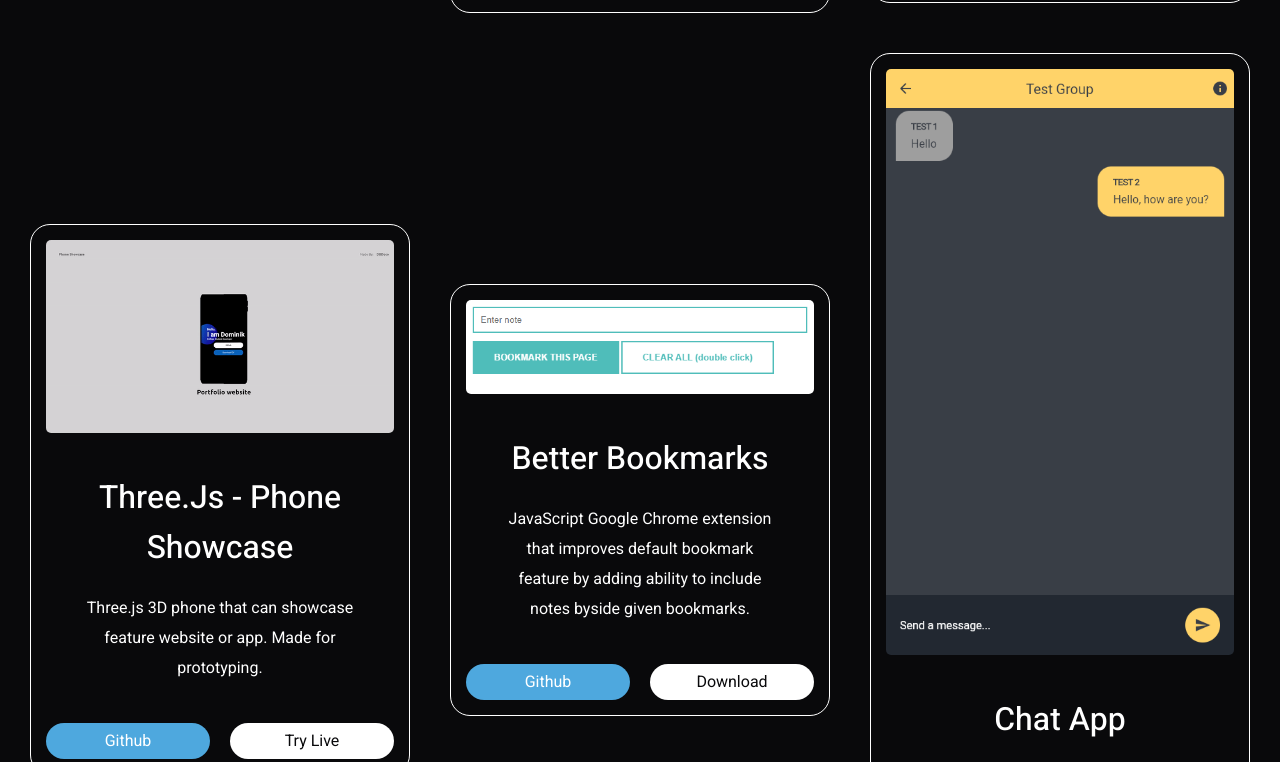
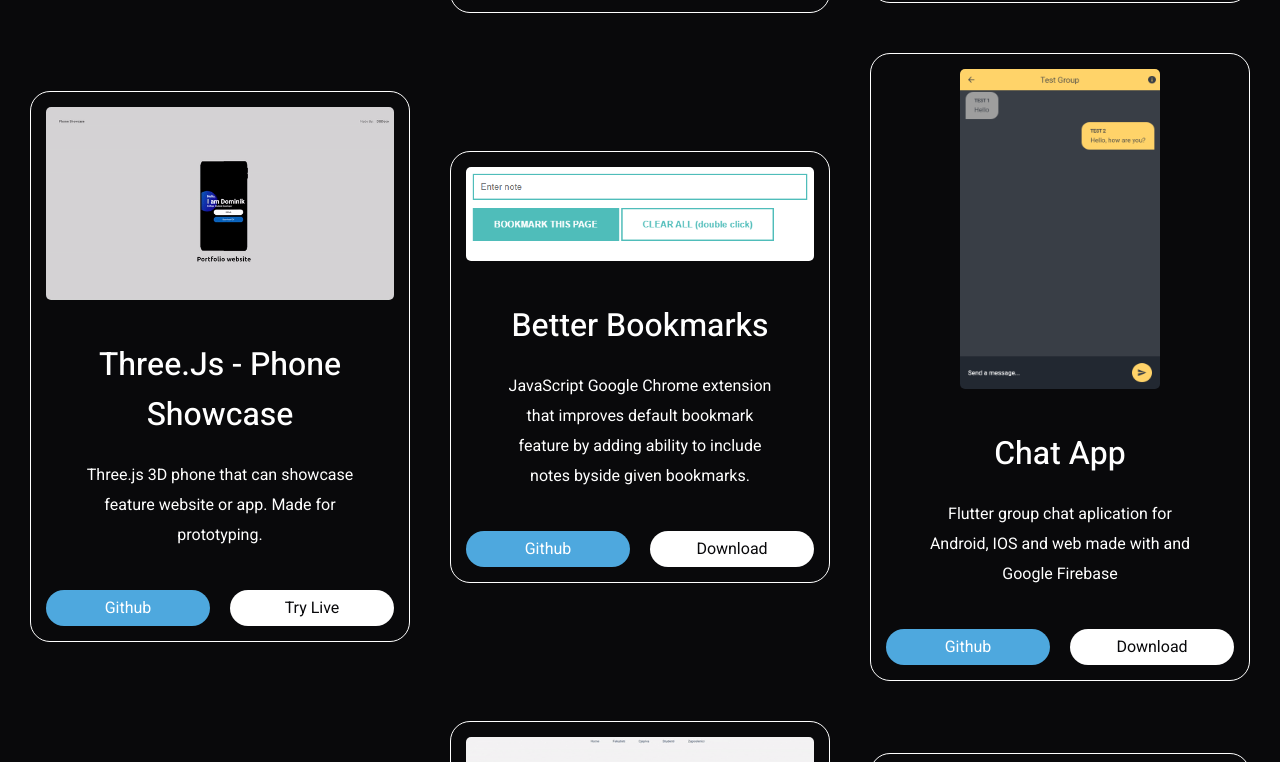
Before and after one commit to DBDoco/Portfolio-website, a plain HTML site: page index.html in a window 1280 px wide. Shown: the part 2629-3391 px from the top of the page. Drawn offline with nearby package versions, Linux system fonts and the light colour scheme.

Commit message:
Update index.html

```diff
--- a/index.html
+++ b/index.html
@@ -183,8 +183,8 @@
           </div>
         </div>
 
-                <div class="projects-card aplications">
-          <img class="project-image" src="./images/chat-app.png" alt="app1" style="height: 100px; height: auto">
+        <div class="projects-card aplications" style="text-align: center;">
+          <img class="project-image" src="./images/chat-app.png" alt="app1" style="height: 320px; width: 200px">
           <div class="project-content">
             <h2 class="project-title">Chat App</h2>
             <p class="project-info">Flutter group chat aplication for Android, IOS and web made with and Google Firebase</p>
```
